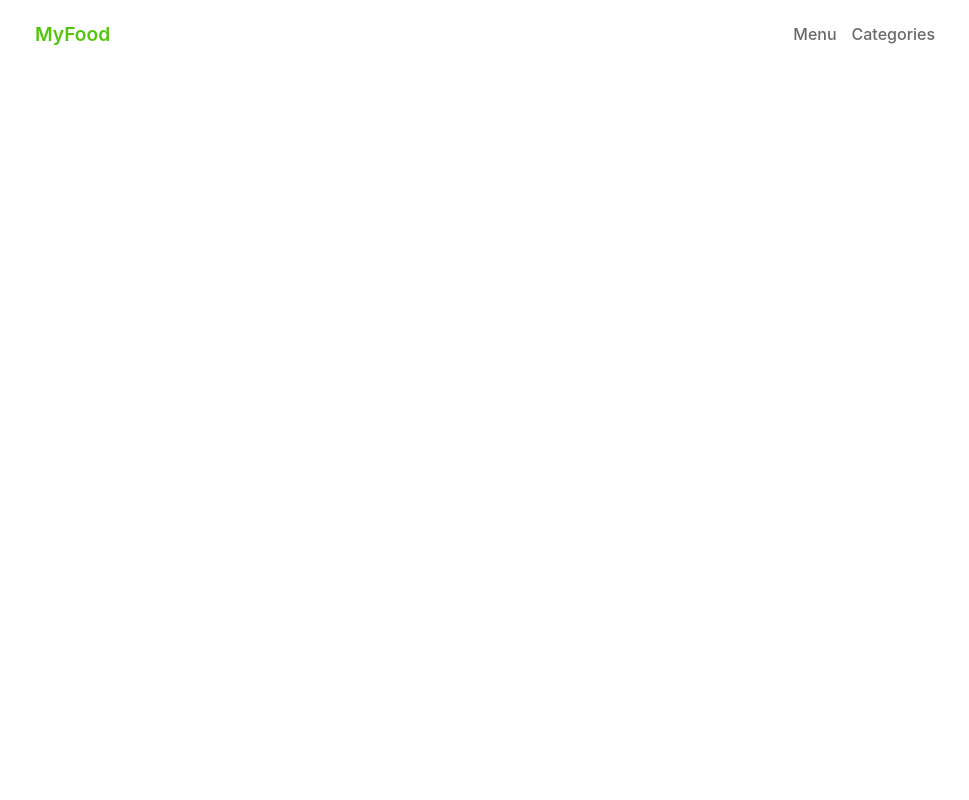
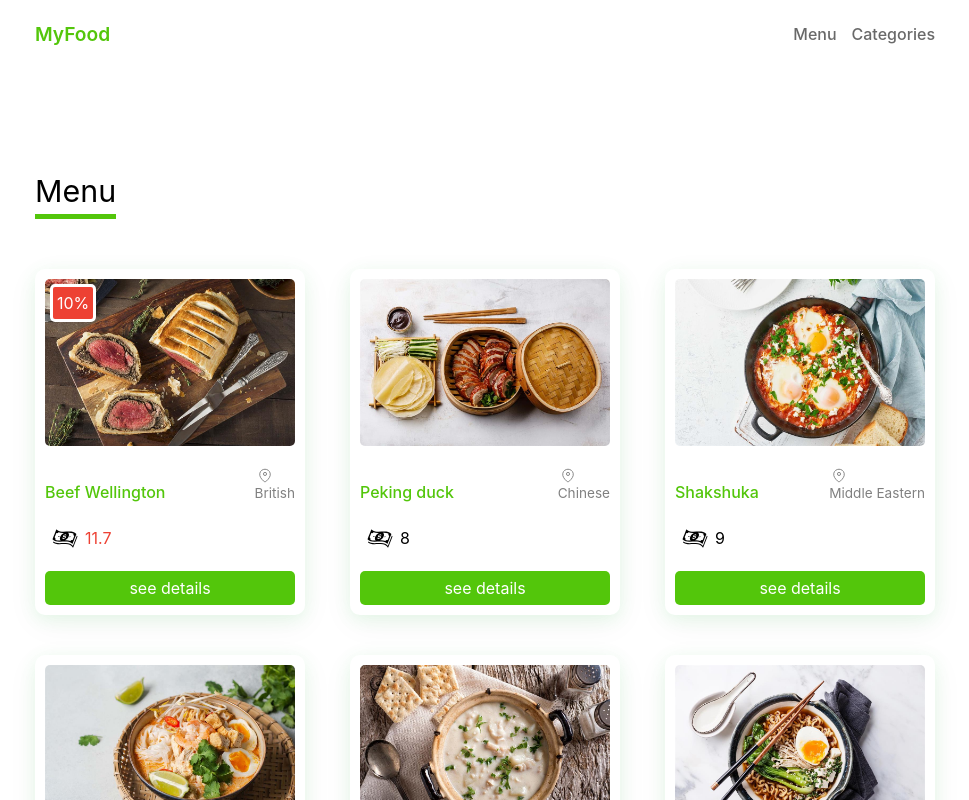
Before and after one commit to ParsaDokhtMohammadi/food-Recipe-nextJs, a Next.js app: page /menu in a window 1280 px wide. Shown: the top 800 px of the page, without its empty margins (155-1124 px from the left). Built offline with nearby package versions, Linux system fonts and the light colour scheme; data requests are answered from the project's data file.

Commit message:
details page dynamic SSG added

```diff
--- /dev/null
+++ b/components/modules/Card.js
@@ -0,0 +1,29 @@
+import styles from "./Card.module.css"
+import Location from "../icons/Location"
+import Dollar from "../icons/Dollar"
+import Link from "next/link"
+const Card = (props) => {
+    const {id , name , price , details , discount} = props
+    return (
+    <div className={styles.container}>
+        <img src={`/images/${id}.jpeg`} alt={name}></img>
+        <div className={styles.details}>
+            <h4>{name}</h4>
+            <div>
+                <Location></Location>
+                {details[0].Cuisine}
+            </div>
+        </div>
+        <div className={styles.price}>
+            <Dollar></Dollar>
+            {discount ?(<span className={styles.discount}>
+                {(price*(100-discount))/100}
+            </span>): (<span>{price}</span>)}
+            {discount ? <div className={styles.badge}>{discount}%</div>:null}
+        </div>
+        <Link href={`/menu/${id}`}>see details</Link>
+    </div>
+  )
+}
+
+export default Card
--- /dev/null
+++ b/components/modules/Card.module.css
@@ -0,0 +1,63 @@
+.container {
+  display: flex;
+  flex-direction: column;
+  width: 270px;
+  box-shadow: rgba(92, 245, 115, 0.123) 0px 4px 16px,
+    rgba(17, 17, 26, 0.05) 0px 8px 32px;
+  margin-bottom: 40px;
+  padding: 10px;
+  border-radius: 10px;
+  position: relative;
+}
+
+.container img {
+  width: 100%;
+  border-radius: 5px;
+}
+
+.details {
+  display: flex;
+  align-items: baseline;
+  justify-content: space-between;
+  color: grey;
+  font-size: 0.85rem;
+  margin: 22px 0;
+}
+
+.details h4 {
+  color: #53c60b;
+  font-weight: 500;
+  font-size: 1rem;
+}
+
+.price {
+  display: flex;
+  justify-content: left !important;
+  align-items: center;
+}
+
+.container a {
+  background-color: #53c60b;
+  color: white;
+  display: block;
+  width: 100%;
+  text-align: center;
+  margin-top: 20px;
+  padding: 5px 0;
+  border-radius: 5px;
+}
+
+.discount {
+  color: #ed4133;
+}
+
+.badge {
+  background-color: #ed4133;
+  color: white;
+  padding: 4px;
+  border-radius: 5px;
+  border: 3px solid white;
+  position: absolute;
+  top: 15px;
+  left: 15px;
+}
--- /dev/null
+++ b/pages/menu/[id].js
@@ -0,0 +1,58 @@
+import { useRouter } from 'next/router';
+import React from 'react';
+import styles from ""
+const Details = ({ data }) => {
+    const router = useRouter()
+    if(router.isFallback){
+        return(
+            <h2>loading page...</h2>
+        )
+    }
+
+
+  return (
+    <div>
+      <h1>{data.name}</h1>
+      <p>{data.description}</p>
+    </div>
+  );
+};
+
+
+
+
+export default Details;
+
+export async function getStaticPaths() {
+  const response = await fetch("http://localhost:4000/data");
+  const json = await response.json();
+  const data = json.slice(0, 7);
+
+  const paths = data.map((food) => ({
+    params: { id: food.id.toString() },
+  }));
+
+  return {
+    paths,
+    fallback: true,
+  };
+}
+
+export async function getStaticProps(context) {
+  const { params } = context;
+  const response = await fetch(`http://localhost:4000/data/${params.id}`);
+  const data = await response.json();
+
+  if (!data || !data.name) {
+    return {
+      notFound: true,
+    };
+  }
+
+  return {
+    props: {
+      data,
+    },
+    revalidate: 10,
+  };
+}
--- a/pages/menu/index.js
+++ b/pages/menu/index.js
@@ -1,8 +1,18 @@
+import Card from "@/components/modules/Card"
 import styles from "@/styles/MenuPage.module.css"
 const Menu = ({data}) => {
   return (
     <>
-
+        <div className={styles.container}>
+            <h2>Menu</h2>
+            <div className={styles.subContainer}>
+                {
+                    data.map(food=>(
+                        <Card key={food.id} {... food}></Card>
+                    ))
+                }
+            </div>
+        </div>
     </>
   )
 }
--- /dev/null
+++ b/styles/DetailsPage.module.css
@@ -0,0 +1,155 @@
+.container {
+  max-width: 900px;
+  margin: auto;
+  margin-top: 100px;
+}
+
+.container h2 {
+  border-bottom: 5px solid #53c60b;
+  width: fit-content;
+  margin-bottom: 50px;
+  font-size: 1.9rem;
+}
+
+.banner {
+  display: flex;
+}
+
+.banner img {
+  width: 300px;
+  border-radius: 10px;
+}
+
+.banner div {
+  margin-left: 30px;
+}
+
+.banner h3 {
+  font-size: 1.3rem;
+  color: #53c60b;
+}
+
+.banner span {
+  display: flex;
+  align-items: center;
+}
+
+.location {
+  color: grey;
+  margin: 20px 0 40px;
+}
+
+.discount {
+  background-color: #ed4133;
+  color: white;
+  padding: 10px 0;
+  display: flex;
+  justify-content: center;
+  border-radius: 5px;
+  margin-top: 20px;
+}
+
+.introduction {
+  margin: 60px 0;
+  line-height: 25px;
+  text-align: justify;
+}
+
+.details {
+  margin-bottom: 60px;
+}
+
+.details h4 {
+  font-size: 1.5rem;
+  color: #53c60b;
+  margin: 24px 0;
+}
+
+.details ul {
+  list-style: none;
+}
+
+.details li {
+  display: flex;
+  align-items: center;
+  margin: 10px 0;
+}
+
+.details li::before {
+  content: "• ";
+  color: #53c60b;
+}
+
+.details p {
+  font-size: 1.1rem;
+  font-weight: 600;
+  margin: 0 10px;
+}
+
+.details span {
+  color: grey;
+}
+
+.recipe {
+  margin-bottom: 100px;
+}
+
+.recipe h4 {
+  font-size: 1.5rem;
+  color: #53c60b;
+  margin: 24px 0;
+}
+
+.recipe div {
+  display: flex;
+  align-items: center;
+  padding: 20px 10px;
+  text-align: justify;
+}
+
+.recipe span {
+  font-size: 2rem;
+  margin: 0 15px 0 5px;
+}
+
+.odd {
+  background-color: #e8ffdb;
+}
+
+.even {
+  background-color: #bcff93;
+}
+
+.container button {
+  width: 100%;
+  border: none;
+  background-color: #53c60b;
+  color: white;
+  padding: 15px;
+  font-size: 1.3rem;
+  border-radius: 10px;
+  cursor: pointer;
+  margin-bottom: 100px;
+}
+
+@media (max-width: 900px) {
+  .container {
+    padding: 20px;
+  }
+}
+
+@media (max-width: 600px) {
+  .container {
+    padding: 10px;
+  }
+  .banner {
+    flex-direction: column;
+  }
+  .banner div {
+    margin: 0;
+  }
+  .banner img {
+    width: 100%;
+    margin-bottom: 20px;
+  }
+}
```
